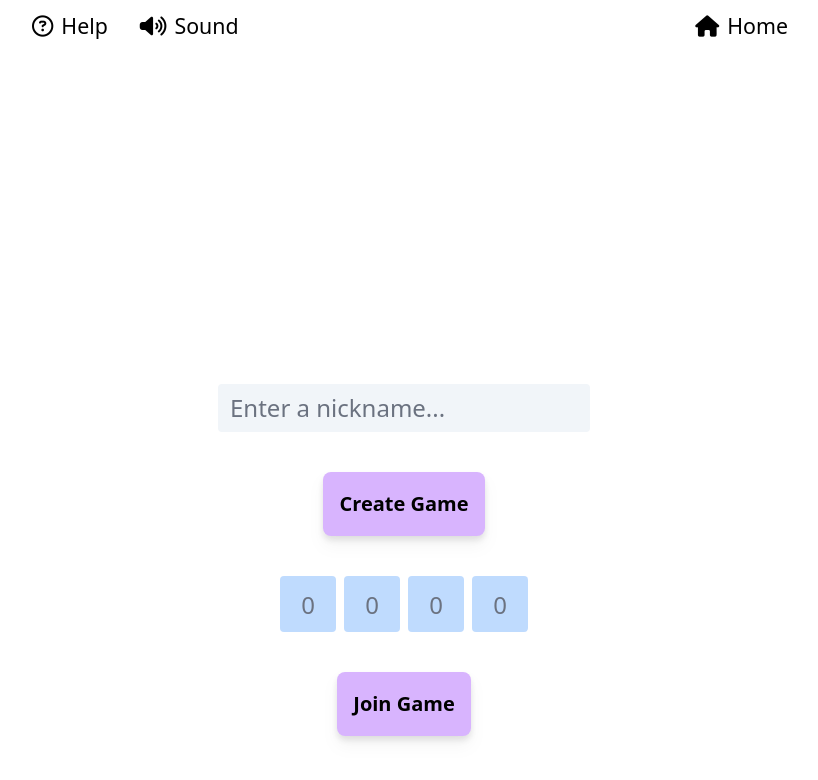
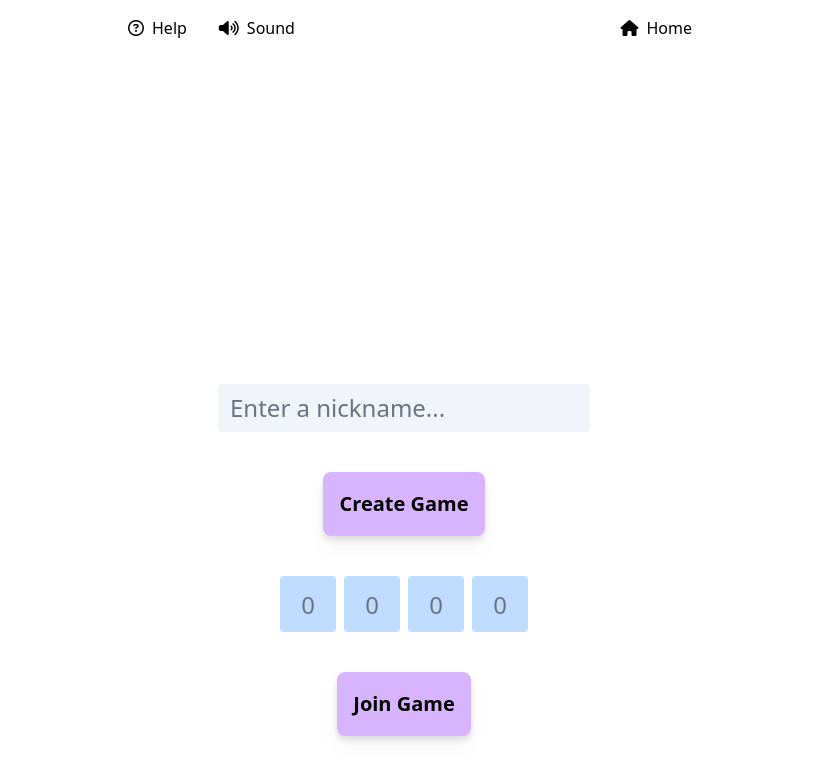
Before and after one commit to mdulc928/Meme-Master, a SvelteKit app in the folder meme-master/: page / in a window 1280 px wide. Shown: the top 780 px of the page, without its empty margins (236-1054 px from the left). Built offline with nearby package versions, Linux system fonts and the light colour scheme; no server answers.

Commit message:
refactor: Move sound settings to audio.svelte file

```diff
--- a/meme-master/src/routes/+layout.svelte
+++ b/meme-master/src/routes/+layout.svelte
@@ -1,31 +1,22 @@
 <script lang="ts">
 	import '../app.css';
-	import mainTrack from '$lib/assets/main.mp3';
 	import { onDestroy, onMount } from 'svelte';
 	import { clsx } from 'clsx';
 	import { browser } from '$app/environment';
 	import { createUserTotalPointsListener, getUserTotalPoints } from './game/game.client.svelte';
 	import { getUser } from '$lib/utils/auth.client.svelte';
+	import {
+		getIsMainTrackPlaying,
+		pauseMainTrack,
+		playMainTrack,
+		setupMainTrack
+	} from './audio.svelte';
 
 	let { children } = $props();
-	let myTrack: { audio?: HTMLAudioElement } = $state({});
-	const soundOnKey = 'sound-on';
-	let shouldPlay = $state(browser ? JSON.parse(localStorage.getItem(soundOnKey) ?? 'true') : false);
 
-	onMount(() => {
-		const newAudio = new Audio(mainTrack);
-		newAudio.loop = true;
-		newAudio.volume = 0.1;
-		if (shouldPlay) {
-			newAudio.play();
-		}
-
-		myTrack = { audio: newAudio };
-	});
-
-	onDestroy(() => {
-		myTrack?.audio?.pause();
-	});
+	let mainTrackIsPlaying = $derived(getIsMainTrackPlaying());
+	// Sets up audio
+	setupMainTrack();
 
 	let user = $derived(getUser());
 	let userTotalPoints = $derived(getUserTotalPoints());
@@ -246,11 +237,18 @@
 {/snippet}
 
 <div class="grid min-h-lvh grid-cols-1 grid-rows-1">
-	<div
-		class="relative col-start-1 col-end-1 row-start-1 row-end-1 flex min-h-lvh w-full grow flex-col text-[16pt] leading-relaxed"
+	<main
+		class="relative col-start-1 col-end-1 row-start-1 row-end-1 flex min-h-lvh w-full grow flex-col pt-14 text-[16pt] leading-relaxed"
 	>
-		<div
-			class="sticky top-0 flex h-14 w-full gap-2 bg-white bg-opacity-50 p-2 px-3 backdrop-blur lg:justify-around"
+		{#if showHelp}
+			{@render helpContent()}
+		{:else}
+			{@render children()}
+		{/if}
+	</main>
+	<!--Navbar-->
+	<navbar
+		class="col-start-1 col-end-1 row-start-1 row-end-1 flex h-14 w-full gap-2 bg-white bg-opacity-50 p-2 px-3 backdrop-blur lg:justify-around"
 	>
 		<div
 			class="relative flex w-full max-w-[36em] items-center gap-2 [&_button]:px-1 lg:[&_button]:px-3"
@@ -269,16 +267,17 @@
 			<button
 				class="flex items-center gap-2"
 				onclick={() => {
-						shouldPlay = !shouldPlay;
-						if (myTrack?.audio?.paused) {
-							myTrack?.audio?.play();
-							localStorage.setItem(soundOnKey, 'true');
+					if (mainTrackIsPlaying) {
+						pauseMainTrack();
 					} else {
-							myTrack?.audio?.pause();
-							localStorage.setItem(soundOnKey, 'false');
+						playMainTrack();
 					}
 				}}
-					><i class={clsx(shouldPlay && 'fas fa-volume-high', !shouldPlay && 'fas fa-volume-xmark')}
+				><i
+					class={clsx(
+						mainTrackIsPlaying && 'fas fa-volume-high',
+						!mainTrackIsPlaying && 'fas fa-volume-xmark'
+					)}
 				></i>Sound
 			</button>
 			<div class="flex-grow"></div>
@@ -295,11 +294,5 @@
 				</div>
 			{/if}
 		</div>
+	</navbar>
 </div>
-		{#if showHelp}
-			{@render helpContent()}
-		{:else}
-			{@render children()}
-		{/if}
-	</div>
-</div>
--- /dev/null
+++ b/meme-master/src/routes/audio.svelte.ts
@@ -0,0 +1,40 @@
+import { browser } from '$app/environment';
+import themeTrack from '$lib/assets/main.mp3';
+import { onMount, onDestroy } from 'svelte';
+
+let myTrack: { audio?: HTMLAudioElement } = $state({});
+const soundOnKey = 'sound-on';
+let isSoundOn = $state(browser ? JSON.parse(localStorage.getItem(soundOnKey) ?? 'true') : false);
+
+export function getIsMainTrackPlaying() {
+	return isSoundOn && myTrack?.audio?.played;
+}
+
+export function playMainTrack() {
+	myTrack?.audio?.play();
+	localStorage.setItem(soundOnKey, 'true');
+	isSoundOn = true;
+}
+
+export function pauseMainTrack() {
+	myTrack?.audio?.pause();
+	localStorage.setItem(soundOnKey, 'false');
+	isSoundOn = false;
+}
+
+export function setupMainTrack() {
+	onMount(() => {
+		const newAudio = new Audio(themeTrack);
+		newAudio.loop = true;
+		newAudio.volume = 0.1;
+		if (isSoundOn) {
+			newAudio.play();
+		}
+
+		myTrack = { audio: newAudio };
+	});
+
+	onDestroy(() => {
+		myTrack?.audio?.pause();
+	});
+}
```
Lines whose indentation alone changed are shown as unchanged.
